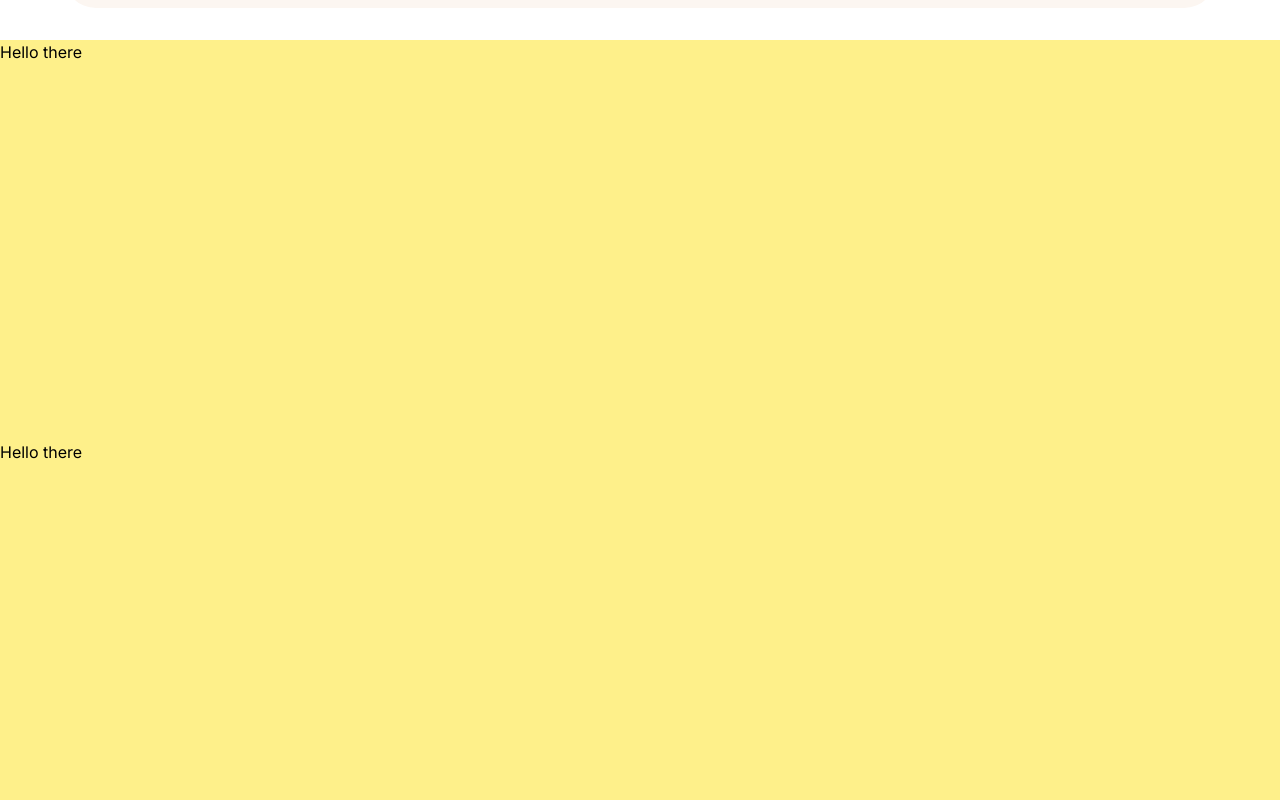
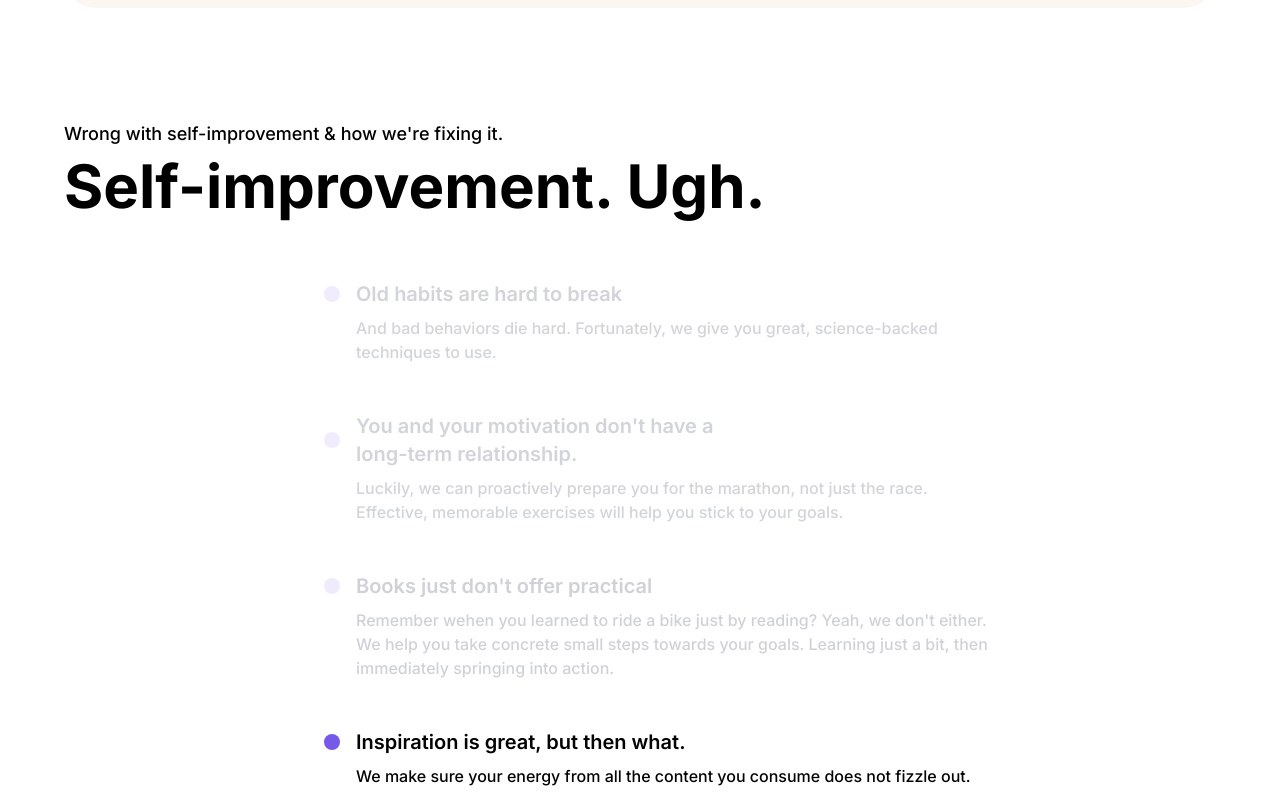
Before and after one commit to ShubhamVishwakarma11/therapy-portfolio-site, a Next.js app: page / in a window 1280 px wide. Shown: the part 2360-3160 px from the top of the page. Built offline with nearby package versions, Linux system fonts and the light colour scheme.

Commit message:
home: add basic 4th slide with basic animation

```diff
--- a/app/page.tsx
+++ b/app/page.tsx
@@ -1,3 +1,4 @@
+import FourthSlide from '@/components/FourthSlide/FourthSlide'
 import Hero from '@/components/Hero'
 import NavBar from '@/components/NavBar'
 import SecondSlide from '@/components/SecondSlide/SecondSlide'
@@ -10,6 +11,7 @@ export default function Home() {
       <Hero/>
       <SecondSlide/>
       <ThirdSlide/>
+      <FourthSlide/>
       <div className='h-[50vh] bg-yellow-200'>Hello there</div>
       <div className='h-[50vh] bg-yellow-200'>Hello there</div>
       <div className='h-[50vh] bg-yellow-200'>Hello there</div>
--- /dev/null
+++ b/components/FourthSlide/FourthSlide.tsx
@@ -0,0 +1,20 @@
+import React from 'react'
+import List from './List'
+
+const FourthSlide = () => {
+  return (
+    <div className='flex flex-col justify-center items-center '>
+        <div className="w-90% flex flex-col h-full mt-[10vh] mb-[4vh]">
+            <div className="flex flex-col gap-2">
+                <h3 className="text-lg font-medium">Wrong with self-improvement & how we're fixing it.</h3>
+                <h3 className='text-6xl font-bold'>Self-improvement. Ugh.</h3>
+            </div>
+            <div className="flex justify-center items-center p-12">
+                <List/>
+            </div>
+        </div>
+    </div>
+  )
+}
+
+export default FourthSlide
--- /dev/null
+++ b/components/FourthSlide/List.tsx
@@ -0,0 +1,81 @@
+'use client'
+
+import React, { useState, useEffect, useRef } from 'react';
+import { motion } from 'framer-motion';
+import {BsCircleFill} from 'react-icons/bs'
+import clsx from 'clsx';
+
+const UIComponent = () => {
+  const data = [
+    {
+        heading: 'Old habits are hard to break',
+        subheading: 'And bad behaviors die hard. Fortunately, we give you great, science-backed techniques to use.'
+    },
+    {
+        heading: "You and your motivation don't have a long-term relationship.",
+        subheading: 'Luckily, we can proactively prepare you for the marathon, not just the race. Effective, memorable exercises will help you stick to your goals.'
+    },
+    {
+        heading: "Books just don't offer practical",
+        subheading: "Remember wehen you learned to ride a bike just by reading? Yeah, we don't either. We help you take concrete small steps towards your goals. Learning just a bit, then immediately springing into action."
+    },
+    {
+        heading: "Inspiration is great, but then what.",
+        subheading: "We make sure your energy from all the content you consume does not fizzle out."
+    },
+  ];
+
+  const [currentIndex, setCurrentIndex] = useState(0);
+  const activeItemRef = useRef(null);
+  const containerRef = useRef(null);
+
+  useEffect(() => {
+    const scrollInterval = setInterval(() => {
+      setCurrentIndex((prevIndex) => (prevIndex + 1) % data.length);
+    }, 2000); // Adjust the interval as needed
+
+    return () => clearInterval(scrollInterval);
+  }, [data.length]);
+
+
+  return (
+    <div className="flex items-center">
+      <div className="w-2 h-full" />
+      <div className="ml-4 overflow-y-scroll">
+        <div className="" ref={containerRef}>
+          {data.map((item, index) => (
+            <motion.div
+              className={`p-4 pl-[4rem] mb-4 w-[45rem] flex flex-col gap-2`}
+              key={index}
+              initial={{ opacity: 0}}
+              animate={{
+                opacity: index === currentIndex ? 1 : 0.3
+              }}
+              transition={{ duration: 0.5 }}
+              ref={index === currentIndex ? activeItemRef : null}
+            >
+                    <div className="flex items-center relative">
+                        <div className="m-4 absolute -left-12">
+                            <BsCircleFill className={clsx(`${index === currentIndex ? "text-[#7557e9]" : "text-[#cec2f6]"}`)}/>
+                        </div>
+                        <h2
+                            className={`${index === currentIndex ? 'text-black' : 'text-gray-500'} w-[25rem] text-xl font-semibold`}
+                        >
+                            {item.heading}
+                        </h2>
+                    </div>
+
+                    <h3
+                        className={`${index === currentIndex ? 'text-black' : 'text-gray-500'} text-md font-medium`}
+                    >
+                        {item.subheading}
+                    </h3>
+            </motion.div>
+          ))}
+        </div>
+      </div>
+    </div>
+  );
+};
+
+export default UIComponent;
```
